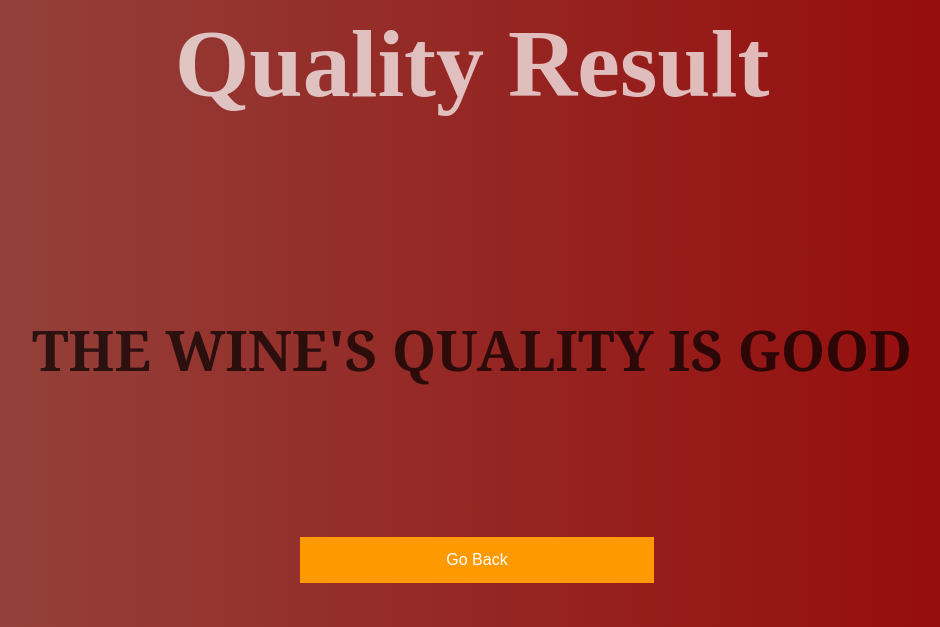
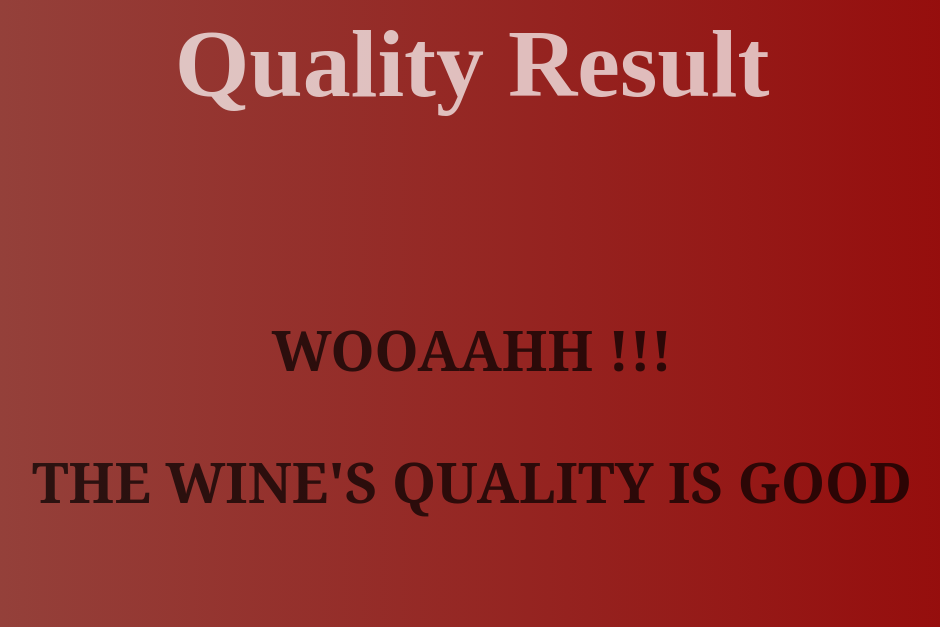
Before and after one commit to shrishtikapoor01/Quality_Check_Project, a Flask app: template templates/good.html in a window 1280 px wide. Shown: the top 627 px of the page, without its empty margins (168-1108 px from the left). Run offline with Flask 2, Linux system fonts and the light colour scheme; the template is opened without the code that fills it, so the values that code supplies are empty.

Commit message:
Update good.html

```diff
--- a/templates/good.html
+++ b/templates/good.html
@@ -34,8 +34,9 @@
   </style>
 
   <body>
-    <h1 style="font-size: 600%; font-family:'Times New Roman', Times, serif ;text-align: center;color:rgba(255, 255, 255, 0.705)" >Quality Result</h1>
-    <br><br><br><br><center><h3 style="font-size: 350%; font-family: Georgia, 'Times New Roman', Times, serif;font-weight: bolder; text-align: center;color:rgba(0, 0, 0, 0.705);" >THE WINE'S QUALITY IS GOOD</h3></center>
+    <h1 style="font-size: 600%; font-family:'Times New Roman', Times, serif ;text-align: center;color:rgba(255, 255, 255, 0.705)" >Quality Result</h1><br><br><br><br>
+    <h3 style="font-size: 350%; font-family: Georgia, 'Times New Roman', Times, serif;font-weight: bolder; text-align: center;color:rgba(0, 0, 0, 0.705);" >WOOAAHH !!!</h3>
+    <center><h3 style="font-size: 350%; font-family: Georgia, 'Times New Roman', Times, serif;font-weight: bolder; text-align: center;color:rgba(0, 0, 0, 0.705);" >THE WINE'S QUALITY IS GOOD</h3></center>
     <form action="/">
       <input type="submit" value="Go Back" class="block">
 
```
